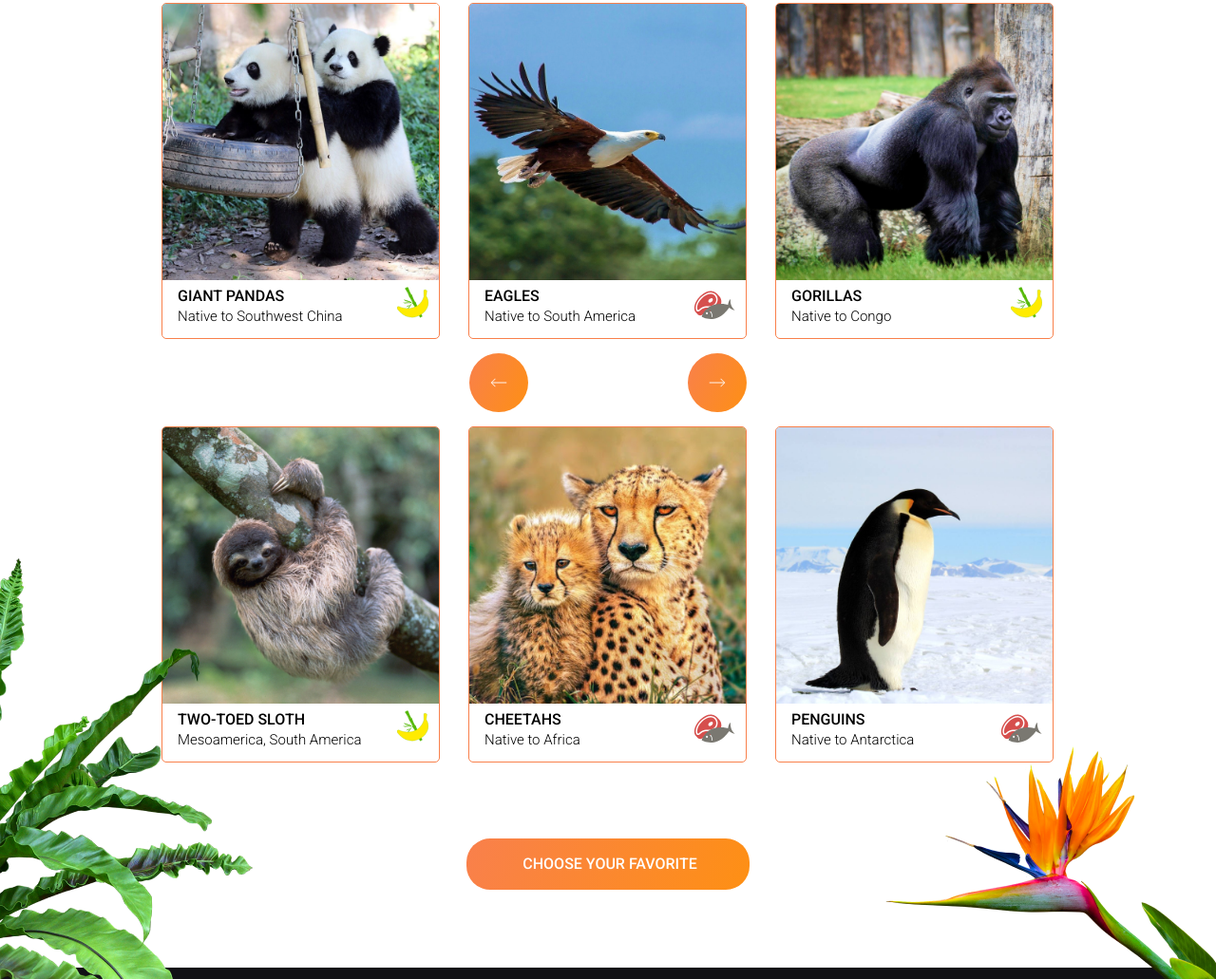
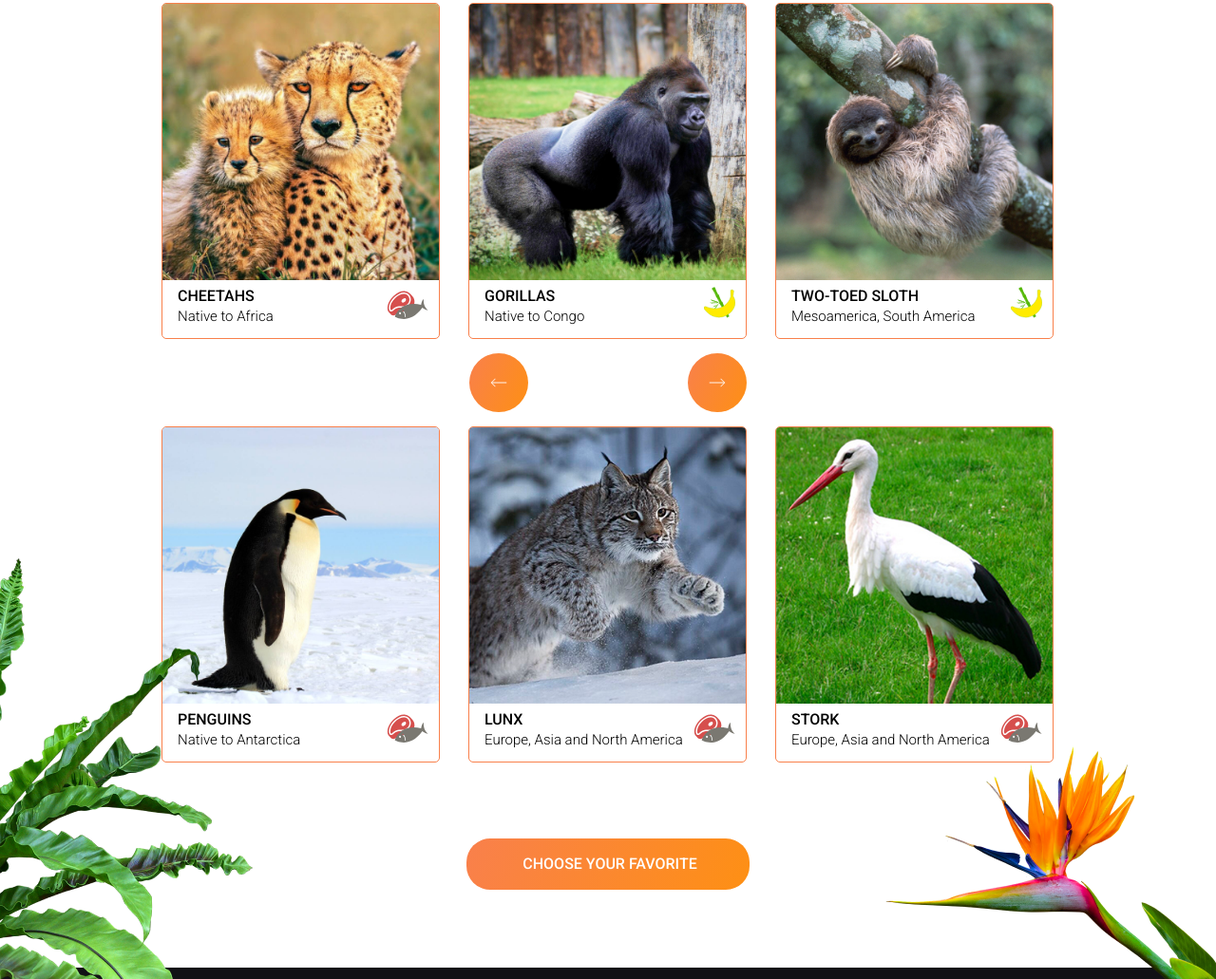
Before and after one commit to NikFreeman/rolling-scopes-school-task, a website built with webpack: page online-zoo/src/pages/main/index.html in a window 1280 px wide. Shown: the part 253-1284 px from the top of the page at 95% size. Built offline with nearby package versions, Linux system fonts and the light colour scheme.

Commit message:
feat: add pet layout random images

```diff
--- /dev/null
+++ b/online-zoo/src/assets/images/animals/index.js
@@ -0,0 +1,29 @@
+import gorillas from "./gorillas.png";
+import alligators from "./alligators.png";
+import cheetahs from "./cheetahs.png";
+import eagles from "./eagles.png";
+import gorillas2 from "./gorillas2.png";
+import panda from "./panda.png";
+import penguins from "./penguins.png";
+import sloth from "./sloth.png";
+import elk from "./elk.png";
+import lunx from "./lunx.png";
+import stork from "./stork.png";
+import wolf from "./wolf.png";
+
+const animals = {
+  gorillas,
+  alligators,
+  cheetahs,
+  eagles,
+  gorillas2,
+  panda,
+  penguins,
+  sloth,
+  elk,
+  lunx,
+  stork,
+  wolf,
+};
+
+export default animals;
--- /dev/null
+++ b/online-zoo/src/assets/images/food/index.js
@@ -0,0 +1,7 @@
+import herbivores from "./banana-bamboo_icon.svg";
+import carnivores from "./meet-fish_icon.svg";
+const foods = {
+  herbivores,
+  carnivores,
+};
+export default foods;
--- /dev/null
+++ b/online-zoo/src/data/animals.js
@@ -0,0 +1,89 @@
+import animals from "../assets/images/animals";
+import foods from "../assets/images/food";
+const animalsData = [
+  {
+    id: "alligators",
+    name: "alligators",
+    img: animals.alligators,
+    native: "Native to Southeastern United States",
+    foodType: foods.carnivores,
+  },
+  {
+    id: "gorillas",
+    name: "gorillas",
+    img: animals.gorillas,
+    native: "Native to Congo",
+    foodType: foods.herbivores,
+  },
+  {
+    id: "cheetahs",
+    name: "cheetahs",
+    img: animals.cheetahs,
+    native: "Native to Africa",
+    foodType: foods.carnivores,
+  },
+  {
+    id: "eagles",
+    name: "eagles",
+    img: animals.eagles,
+    native: "Native to South America",
+    foodType: foods.carnivores,
+  },
+  {
+    id: "gorillas2",
+    name: "gorillas",
+    img: animals.gorillas2,
+    native: "Native to Congo",
+    foodType: foods.herbivores,
+  },
+  {
+    id: "panda",
+    name: "giant Pandas",
+    img: animals.panda,
+    native: "Native to Southwest China",
+    foodType: foods.carnivores,
+  },
+  {
+    id: "penguins",
+    name: "penguins",
+    img: animals.penguins,
+    native: "Native to Antarctica",
+    foodType: foods.carnivores,
+  },
+  {
+    id: "sloth",
+    name: "Two-toed Sloth",
+    img: animals.sloth,
+    native: "Mesoamerica, South America",
+    foodType: foods.herbivores,
+  },
+  {
+    id: "elk",
+    name: "elk",
+    img: animals.elk,
+    native: "Europe and North America",
+    foodType: foods.herbivores,
+  },
+  {
+    id: "lunx",
+    name: "lunx",
+    img: animals.lunx,
+    native: "Europe, Asia and North America",
+    foodType: foods.carnivores,
+  },
+  {
+    id: "stork",
+    name: "stork",
+    img: animals.stork,
+    native: "Europe, Asia and North America",
+    foodType: foods.carnivores,
+  },
+  {
+    id: "wolf",
+    name: "wolf",
+    img: animals.wolf,
+    native: "Europe, Asia and North America",
+    foodType: foods.carnivores,
+  },
+];
+export default animalsData;
--- /dev/null
+++ b/online-zoo/src/js/slider.js
@@ -0,0 +1,33 @@
+import animalsData from "../data/animals";
+export { createSlider };
+
+function createSlider() {
+  console.log(animalsData);
+  const animalsCard = animalsSlider();
+  const cardAnimals = document.querySelectorAll(".card__slider");
+  for (let i = 0; i < 6; i++) {
+    let image = cardAnimals[i].querySelector(".card__slider-image");
+    let imageFood = cardAnimals[i].querySelector(".card__food-image");
+    let cardName = cardAnimals[i].querySelector(".card-content-title");
+    let cardNative = cardAnimals[i].querySelector(".card__content-subtitle");
+    image.src = animalsCard[i].img;
+    imageFood.src = animalsCard[i].foodType;
+    cardName.textContent = animalsCard[i].name;
+    cardNative.textContent = animalsCard[i].native;
+  }
+}
+
+function animalsSlider() {
+  const animalsDesk = animalsData.slice();
+  const sliderAnimals = [];
+  for (let i = 0; i < 6; i++) {
+    let randomIndex = random(0, animalsDesk.length);
+    sliderAnimals.push(animalsDesk[randomIndex]);
+    animalsDesk.splice(randomIndex, 1);
+  }
+  return sliderAnimals;
+}
+
+function random(min, max) {
+  return Math.floor(Math.random() * (max - min) + min);
+}
--- a/online-zoo/src/pages/main/index.html
+++ b/online-zoo/src/pages/main/index.html
@@ -149,7 +149,7 @@
               <div class="card__slider">
                 <img
                   class="card__slider-image"
-                  src="<%=require('./../../assets/images/cart panda.png') %>"
+                  src="<%=require('./../../assets/images/animals/panda.png') %>"
                   alt="panda" />
                 <div class="card__row">
                   <div class="card__content">
@@ -169,7 +169,7 @@
               <div class="card__slider">
                 <img
                   class="card__slider-image"
-                  src="<%=require('./../../assets/images/cart eagles.png') %>"
+                  src="<%=require('./../../assets/images/animals/eagles.png') %>"
                   alt="panda" />
                 <div class="card__row">
                   <div class="card__content">
@@ -189,7 +189,7 @@
               <div class="card__slider">
                 <img
                   class="card__slider-image"
-                  src="<%=require('./../../assets/images/cart gorilas.png') %>"
+                  src="<%=require('./../../assets/images/animals/gorillas.png') %>"
                   alt="gorilas" />
                 <div class="card__row">
                   <div class="card__content">
@@ -210,7 +210,7 @@
               <div class="card__slider">
                 <img
                   class="card__slider-image"
-                  src="<%=require('./../../assets/images/cart Sloth.png') %>"
+                  src="<%=require('./../../assets/images/animals/sloth.png') %>"
                   alt="panda" />
                 <div class="card__row">
                   <div class="card__content">
@@ -230,7 +230,7 @@
               <div class="card__slider">
                 <img
                   class="card__slider-image"
-                  src="<%=require('./../../assets/images/cart cheetahs.png') %>"
+                  src="<%=require('./../../assets/images/animals/cheetahs.png') %>"
                   alt="panda" />
                 <div class="card__row">
                   <div class="card__content">
@@ -248,7 +248,7 @@
               <div class="card__slider">
                 <img
                   class="card__slider-image"
-                  src="<%=require('./../../assets/images/cart penguins.png') %>"
+                  src="<%=require('./../../assets/images/animals/penguins.png') %>"
                   alt="panda" />
                 <div class="card__row">
                   <div class="card__content">
--- a/online-zoo/src/pages/main/index.js
+++ b/online-zoo/src/pages/main/index.js
@@ -1 +1,3 @@
 import "./../../assets/styles/style.scss";
+import { createSlider } from "../../js/slider";
+createSlider();
```
Also changed, not shown: online-zoo/src/assets/images/animals/alligators.png (renamed from online-zoo/src/assets/images/alligators.png), online-zoo/src/assets/images/animals/cheetahs.png (renamed from online-zoo/src/assets/images/cart cheetahs.png), online-zoo/src/assets/images/animals/eagles.png (renamed from online-zoo/src/assets/images/cart eagles.png), online-zoo/src/assets/images/animals/elk.png (added), online-zoo/src/assets/images/animals/gorillas.png (renamed from online-zoo/src/assets/images/cart gorilas.png), online-zoo/src/assets/images/animals/gorillas2.png (renamed from online-zoo/src/assets/images/Gorillas2.png), online-zoo/src/assets/images/animals/lunx.png (added), online-zoo/src/assets/images/animals/panda.png (renamed from online-zoo/src/assets/images/cart panda.png), online-zoo/src/assets/images/animals/penguins.png (renamed from online-zoo/src/assets/images/cart penguins.png), online-zoo/src/assets/images/animals/sloth.png (renamed from online-zoo/src/assets/images/cart Sloth.png), online-zoo/src/assets/images/animals/stork.png (added), online-zoo/src/assets/images/animals/wolf.png (added), online-zoo/src/assets/images/food/banana-bamboo_icon.svg (added), online-zoo/src/assets/images/food/meet-fish_icon.svg (added).
